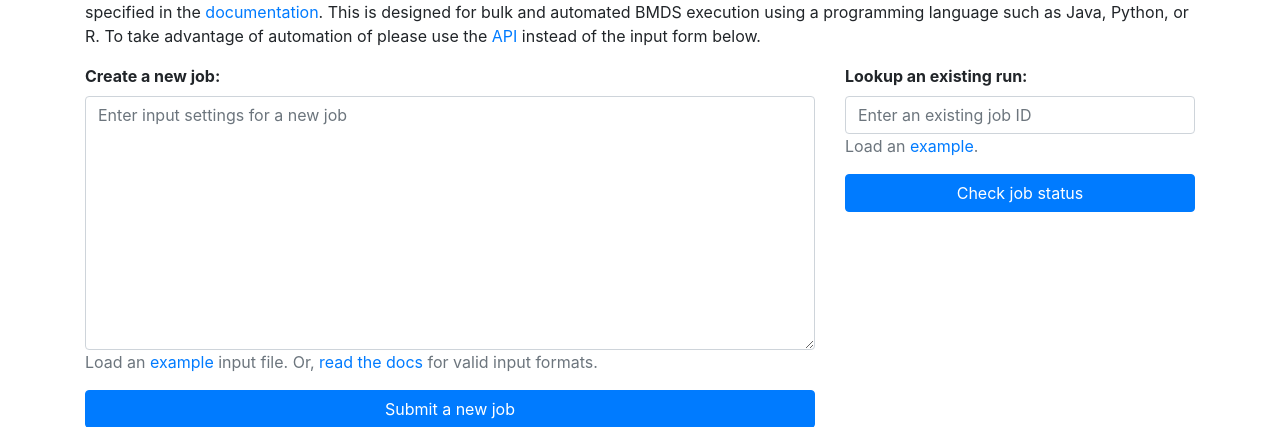
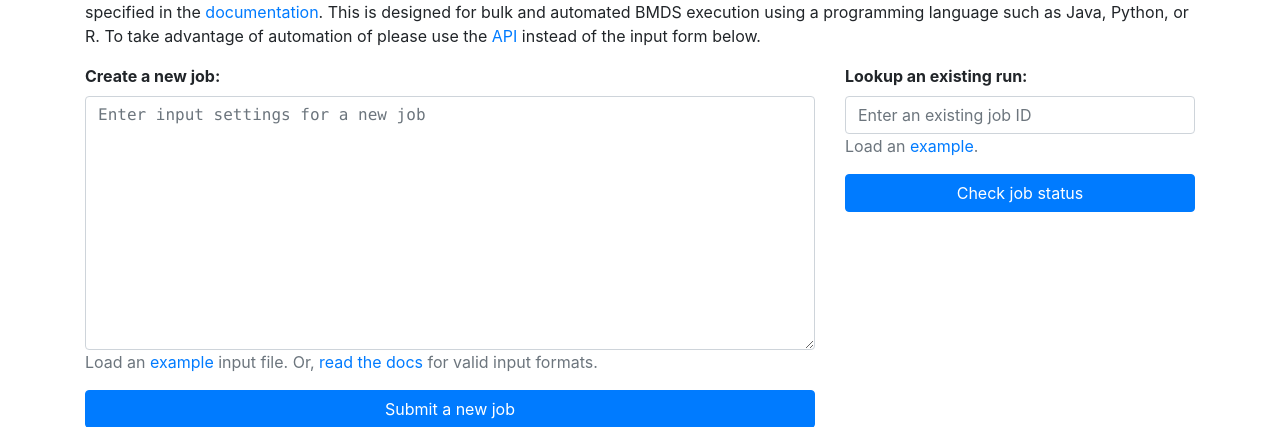
Before and after one commit to shapiromatron/bmds-server, a Django app: page / in a window 1280 px wide. Shown: the part 280-707 px from the top of the page. Run offline with Django 3.2, Linux system fonts and the light colour scheme; parts of the project's set-up code (start-up, migrations or seed data) failed here and were passed over; some libraries are stand-ins or nearby versions.

Commit message:
update textarea style

```diff
--- a/static/css/site.css
+++ b/static/css/site.css
@@ -5,3 +5,8 @@
 label {
     font-weight: bold;
 }
+
+textarea {
+    height: 20em;
+    font-family: Consolas, monaco, monospace;
+}
```
